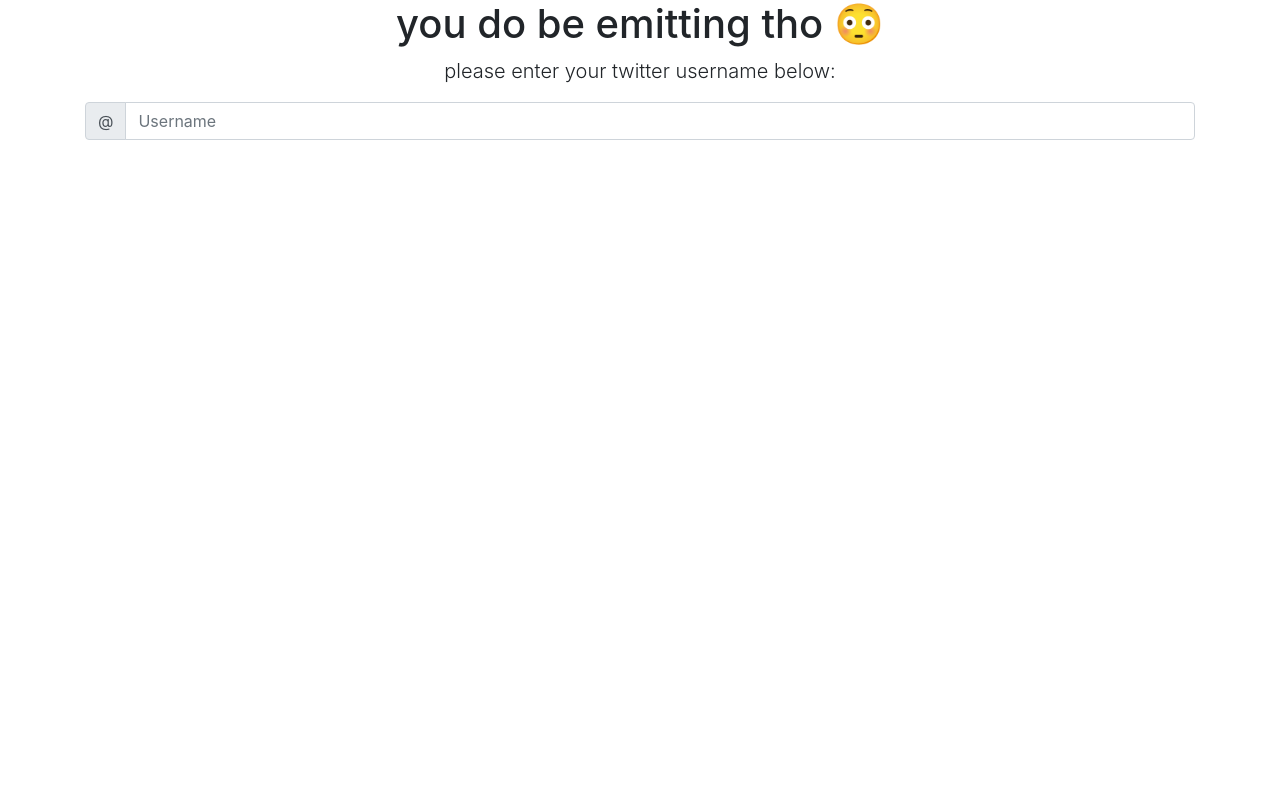
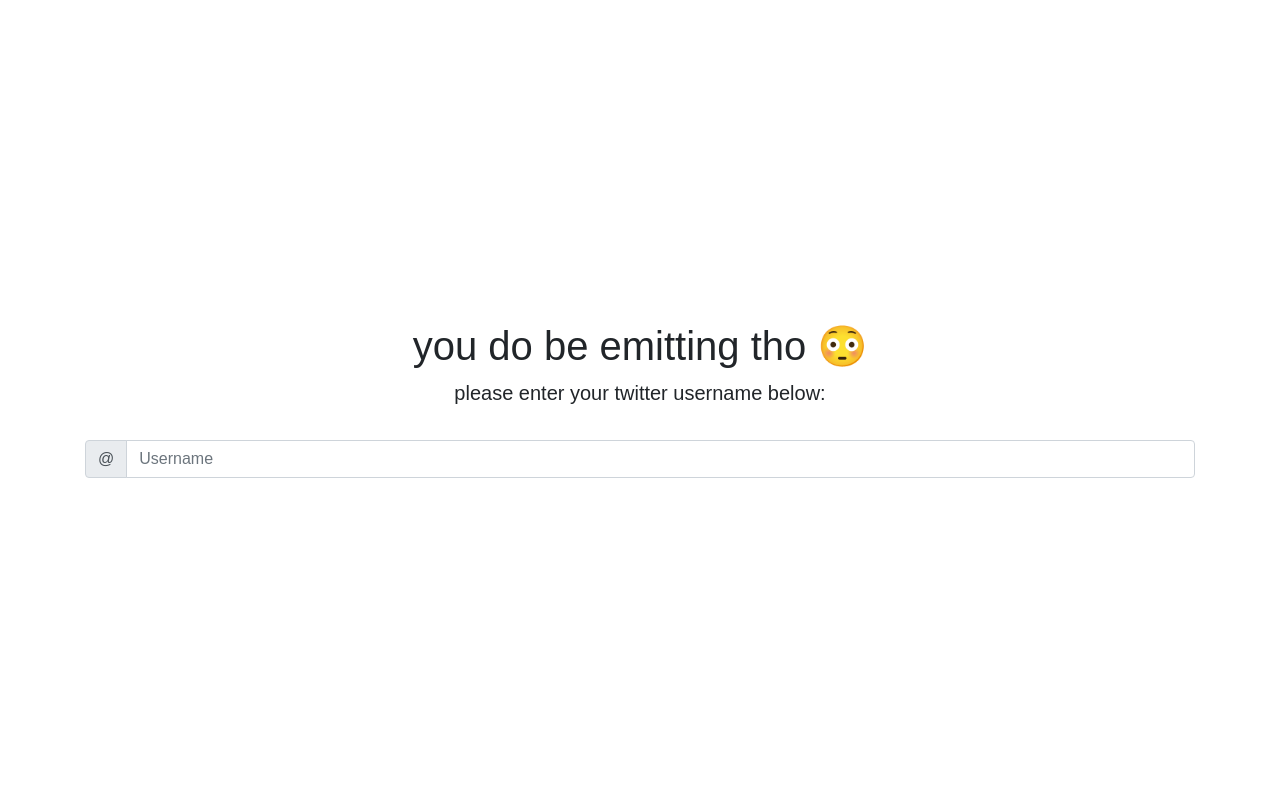
Before and after one commit to williamtnguyen/twitter-footprint, a Node server app: page / in a window 1280 px wide. Run offline with Node 20, Linux system fonts and the light colour scheme.

Commit message:
landing page proto done

```diff
--- /dev/null
+++ b/public/stylesheets/style.css
@@ -0,0 +1,25 @@
+#landingPage {
+  height: 100vh;
+}
+
+#landingPage #header {
+  height: 100vh;
+  font-family: 'Raleway', sans-serif;
+  width: 100%;
+  text-align: center;
+  display: -webkit-box;
+  display: -ms-flexbox;
+  display: flex;
+  -webkit-box-orient: vertical;
+  -webkit-box-direction: normal;
+      -ms-flex-direction: column;
+          flex-direction: column;
+  -webkit-box-pack: center;
+      -ms-flex-pack: center;
+          justify-content: center;
+  -webkit-box-align: center;
+      -ms-flex-align: center;
+          align-items: center;
+  overflow-x: hidden;
+}
+/*# sourceMappingURL=style.css.map */
--- /dev/null
+++ b/public/stylesheets/style.scss
@@ -0,0 +1,21 @@
+#landingPage {
+    height: 100vh;
+    #header {
+        height: 100vh;
+        font-family: 'Raleway', sans-serif;
+        width: 100%;
+        text-align: center;
+
+        // position: absolute;
+        // game changer vvv (centers landing page text on mobile)
+        // margin-left: auto;
+        // margin-right: auto;
+
+        display: flex;
+        flex-direction: column;
+        justify-content: center;
+        align-items: center;
+
+        overflow-x: hidden;
+    }
+}
--- a/views/landing.ejs
+++ b/views/landing.ejs
@@ -1,9 +1,8 @@
 <%- include('partials/header') %>
 
-
 	<div id="landingPage" class="container">
-
-		<h1 class="text-center">you do be emitting tho 😳</h1>
+		<div id="header" class="text-center">
+			<h1 class="">you do be emitting tho 😳</h1>
 			<p class="lead text-center">please enter your twitter username below:</p>
 
 			<div class="input-group mt-3">
@@ -13,5 +12,6 @@
 				<input type="text" class="form-control" placeholder="Username" aria-label="Username" aria-describedby="basic-addon1">
 			</div>
 		</div>
+	</div>
 
 <%- include('partials/footer') %>
--- a/views/partials/header.ejs
+++ b/views/partials/header.ejs
@@ -4,12 +4,13 @@
     <!-- Required meta tags -->
     <meta charset="utf-8">
     <meta name="viewport" content="width=device-width, initial-scale=1, shrink-to-fit=no">
-    <!-- Custom CSS -->
-    <link rel="stylesheet" href="../../public/stylesheets/style.css"
 
     <!-- Bootstrap CSS -->
     <link rel="stylesheet" href="https://stackpath.bootstrapcdn.com/bootstrap/4.4.1/css/bootstrap.min.css" integrity="sha384-Vkoo8x4CGsO3+Hhxv8T/Q5PaXtkKtu6ug5TOeNV6gBiFeWPGFN9MuhOf23Q9Ifjh" crossorigin="anonymous">
 
+    <!-- Custom CSS -->
+    <link rel="stylesheet" href="/stylesheets/style.css">
+
     <title>TweetPrint: Your Carbon Fiber Footprint</title>
   </head>
   <body>
```
Also changed, not shown: 1 other file. Lines whose indentation alone changed are shown as unchanged.
